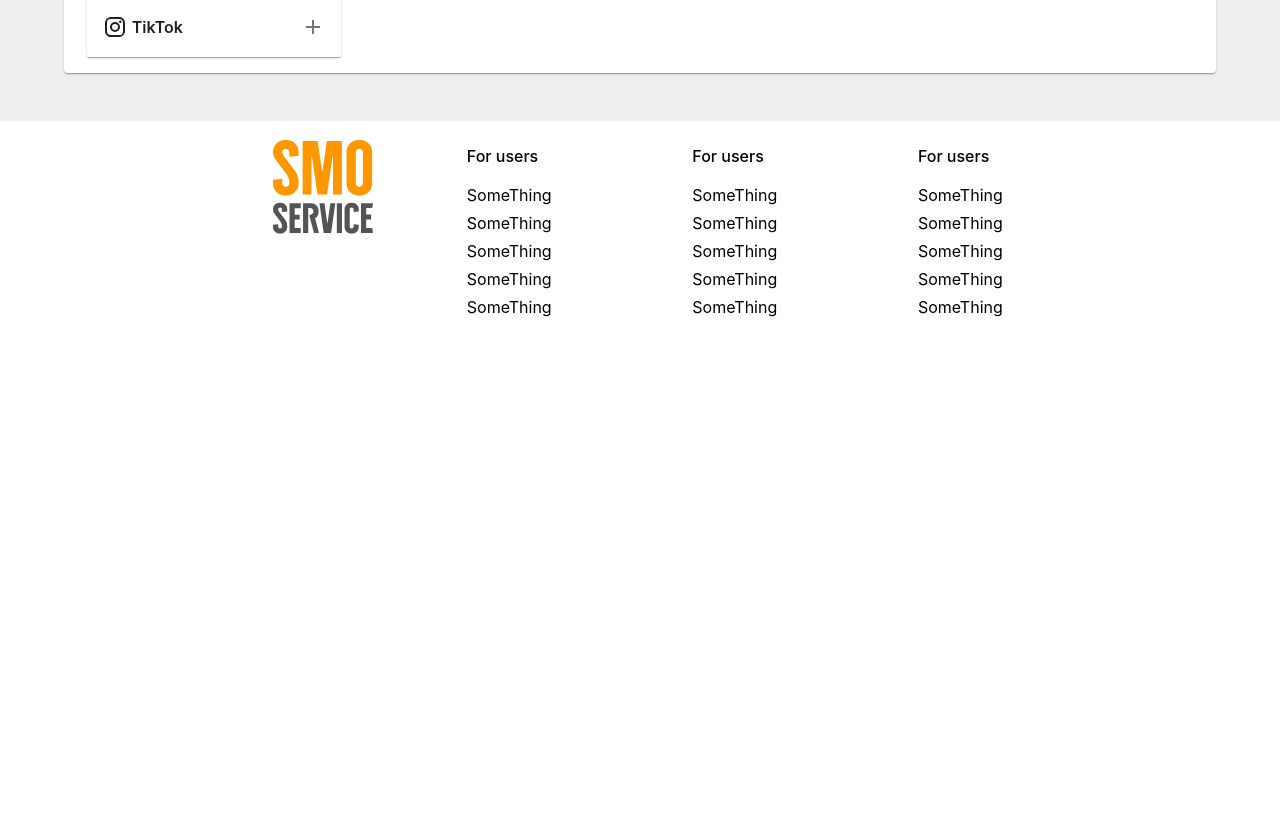
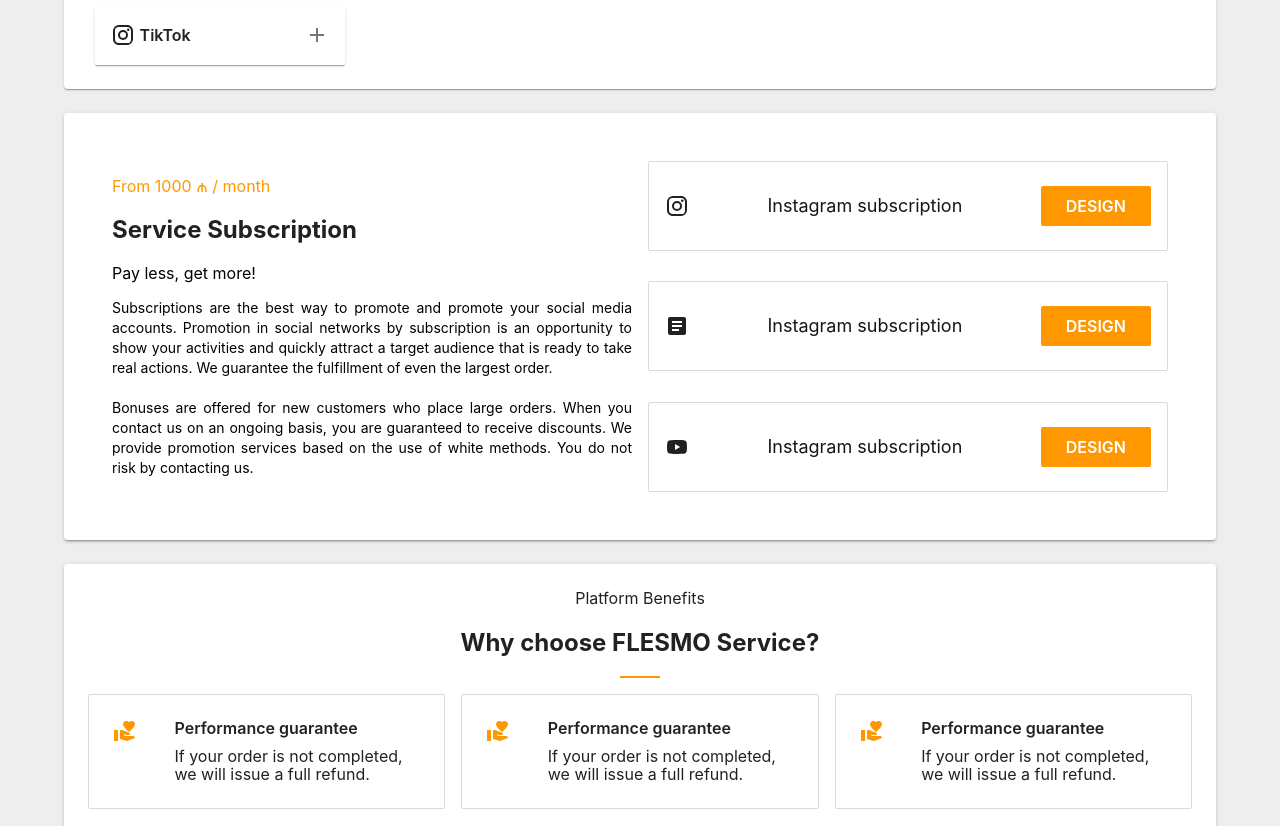
Before and after one commit to vusales/flegriseo, a Next.js app: page / in a window 1280 px wide. Shown: the part 1194-2020 px from the top of the page. Before the commit the page ends 1525 px from the top, so only its background shows below. Built offline with nearby package versions, Linux system fonts and the light colour scheme.

Commit message:
start of statistics

```diff
--- a/components/CatalogSection/index.module.scss
+++ b/components/CatalogSection/index.module.scss
@@ -2,14 +2,12 @@
 @import "../../utils/mixins.scss";
 
 .container {
-    padding: 16px;
+    // padding: 16px;
 
 }
 
 .paper {
-    border-radius: 2px;
-    margin-top: 24px;
-    margin-bottom: 24px;
+    @include papper;
     position: relative;
 }
 
--- /dev/null
+++ b/components/SiteStatistics/index.module.scss
@@ -0,0 +1,6 @@
+@import "../../utils/colors.scss";
+@import "../../utils/mixins.scss";
+
+.paper {
+    @include papper ;
+}
--- /dev/null
+++ b/components/Subscription/index.js
@@ -0,0 +1,68 @@
+import React from "react";
+import styles from "./index.module.scss";
+import Paper from '@mui/material/Paper';
+import Grid from '@mui/material/Grid';
+import Link from "next/link";
+import InstagramIcon from '@mui/icons-material/Instagram';
+import YouTubeIcon from '@mui/icons-material/YouTube';
+import ArticleIcon from '@mui/icons-material/Article';
+
+
+const SubScription = () => {
+    return(
+        <Paper elevation={2} className={styles.paper}>
+            <div className={styles.subscriptionContainer}>
+                <Grid container spacing={2}>
+                    <Grid item xs={12} md={6}>
+                        <div className={styles.textContainer}>
+                            <div>
+                                <p className={styles.price }>From 1000 ₼ / month</p>
+                                <h2 className={styles.title}>Service Subscription</h2>
+                                <p >Pay less, get more!</p>
+                            </div>
+
+                            <p className={styles.description}> Subscriptions are the best way to promote and promote your social media accounts. Promotion in social networks by subscription is an opportunity to show your activities and quickly attract a target audience that is ready to take real actions. We guarantee the fulfillment of even the largest order.
+                            <br />
+                            <br/>
+                            Bonuses are offered for new customers who place large orders. When you contact us on an ongoing basis, you are guaranteed to receive discounts. We provide promotion services based on the use of white methods. You do not risk by contacting us. </p>
+                        </div>
+
+                    </Grid>
+                    <Grid item xs={12} md={6}>
+                        <div className={styles.linksContainer}>
+                            <div  className={styles.socialCon}>
+                                <InstagramIcon/>
+                                <p>Instagram subscription</p>
+                                <Link href="/">
+                                    <a>
+                                        design
+                                    </a>
+                                </Link>
+                            </div>
+                            <div  className={styles.socialCon}>
+                                <ArticleIcon/>
+                                <p>Instagram subscription</p>
+                                <Link href="/">
+                                    <a>
+                                        design
+                                    </a>
+                                </Link>
+                            </div>
+                            <div  className={styles.socialCon}>
+                                <YouTubeIcon/>
+                                <p>Instagram subscription</p>
+                                <Link href="/">
+                                    <a>
+                                        design
+                                    </a>
+                                </Link>
+                            </div>
+                        </div>
+                    </Grid>
+                </Grid>
+            </div>
+        </Paper>
+    )
+}
+
+export default SubScription;
--- /dev/null
+++ b/components/Subscription/index.module.scss
@@ -0,0 +1,82 @@
+@import "../../utils/colors.scss";
+@import "../../utils/mixins.scss";
+
+
+.paper {
+    @include papper ;
+}
+
+.subscriptionContainer {
+    padding: 24px;
+}
+
+.textContainer {
+    width: 100%;
+
+    >p{
+        font-size: 14px;
+        line-height: 20px;
+        color: $black;
+        text-align: justify;
+    }
+
+    >div {
+        >p{
+            font-size: 16px;
+            line-height: 18px;
+            color: $black;
+        }
+
+        .price{
+            color:$second
+        }
+
+    }
+}
+
+.linksContainer {
+    width: 100%;
+    height: 100%;
+    display: flex;
+    justify-content: space-between;
+    align-items: center;
+    flex-direction: column;
+}
+
+.socialCon {
+    display: flex;
+    align-items: center;
+    justify-content: space-between;
+    padding: 16px;
+    border: 1px solid $border ;
+    border-radius: 2px;
+    margin-bottom: 10px;
+    width: 100%;
+
+
+    &:last-child{
+        margin-bottom: 0px;
+    }
+
+    .svg{
+        width: 30px;
+        height: 30px;
+    }
+
+    >p {
+        font-size: 18px;
+        line-height: 20px;
+        color: $text;
+    }
+
+    >a {
+        @include button ;
+        text-transform: uppercase;
+        color: $main ;
+        padding: 10px 25px;
+        background-color: $second;
+        border-radius:2px ;
+        font-weight: 600;
+    }
+
+}
--- /dev/null
+++ b/components/WhyUs/index.js
@@ -0,0 +1,62 @@
+import React from "react";
+import styles from "./index.module.scss";
+import Paper from '@mui/material/Paper';
+import Grid from '@mui/material/Grid';
+import Link from "next/link";
+import VolunteerActivismIcon from '@mui/icons-material/VolunteerActivism';
+
+const demodata = [
+    {
+        id: 1 ,
+        title: "Performance guarantee",
+        description: "If your order is not completed, we will issue a full refund.",
+        icon: <VolunteerActivismIcon/> ,
+    },
+    {
+        id: 2 ,
+        title: "Performance guarantee",
+        description: "If your order is not completed, we will issue a full refund.",
+        icon: <VolunteerActivismIcon/> ,
+    },
+    {
+        id: 3 ,
+        title: "Performance guarantee",
+        description: "If your order is not completed, we will issue a full refund.",
+        icon: <VolunteerActivismIcon/> ,
+    },
+];
+
+const WhyUs = () => {
+    return(
+        <Paper elevation={2} className={styles.paper}>
+            <Grid container spacing={2} >
+                <Grid item xs={12}>
+                    <div className={styles.titleContainer}>
+                        <span>Platform Benefits</span>
+                        <h2>Why choose FLESMO Service?</h2>
+                        <div className={styles.line}></div>
+                    </div>
+                </Grid>
+                {
+                    demodata.map((item, index)=>{
+                        return(
+                            <Grid key={`whyUs${index}`} item xs={12} md={4}>
+                                <div className={styles.description}>
+                                    {item.icon}
+                                    <div>
+                                        <p>{item.title}</p>
+                                        <p>{item.description}</p>
+                                    </div>
+                                </div>
+                            </Grid>
+                        )
+                    })
+                }
+
+
+            </Grid>
+        </Paper>
+    )
+}
+
+export default WhyUs ;
--- /dev/null
+++ b/components/WhyUs/index.module.scss
@@ -0,0 +1,59 @@
+@import "../../utils/colors.scss";
+@import "../../utils/mixins.scss";
+
+
+.paper {
+   @include papper ;
+}
+
+.titleContainer {
+   @include center;
+   flex-direction: column;
+   &:hover{
+      >.line {
+          width: 100px;
+      }
+   }
+
+   >.line {
+      width: 40px;
+      height: 2px;
+      background-color: $second;
+      margin-top: auto;
+      transition: all .7s;
+   }
+}
+
+.description {
+   width:100%;
+   display: flex;
+   padding: 24px;
+   border: 1px solid $border;
+   border-radius: 2px;
+   @include center ;
+   justify-content: space-between;
+   align-items: flex-start;
+   min-height: 115px;
+
+   >svg {
+      fill: $second ;
+   }
+
+   >div {
+      width: 80%;
+      >p {
+         font-size: 16px;
+         line-height: 18px;
+         font-weight: 400;
+         padding: 0 ;
+         margin: 0 ;
+
+         &:first-child {
+            font-weight: 600;
+            margin-bottom: 10px;
+
+         }
+      }
+
+   }
+}
--- a/pages/index.js
+++ b/pages/index.js
@@ -7,6 +7,8 @@
 import Banner from "../components/Banner";
 import Anouncment from "../components/Anouncment";
 import CatalogSection from "../components/CatalogSection";
+import SubScription from "../components/Subscription";
+import WhyUs from "../components/WhyUs";
 
 export default function Home() {
   return (
@@ -16,6 +18,8 @@
           <Banner />
           <Anouncment />
           <CatalogSection />
+          <SubScription/>
+          <WhyUs/>
         </Container>
       </CommonLayout>
   )
--- a/utils/colors.scss
+++ b/utils/colors.scss
@@ -6,3 +6,4 @@
 $gray: #eee ;
 $black: #000 ;
 $secondGray: #F5F5F5 ;
+$text: #151618 ;
--- a/utils/mixins.scss
+++ b/utils/mixins.scss
@@ -134,4 +134,12 @@
 @mixin button {
   outline: none;
   border: none;
+  text-decoration: none;
 }
+
+@mixin papper {
+  border-radius: 2px;
+  padding:24px;
+  margin-top: 24px;
+  margin-bottom: 24px;
+}
```
Also changed, not shown: components/SiteStatistics/index.js (added, +14 -0 lines).
